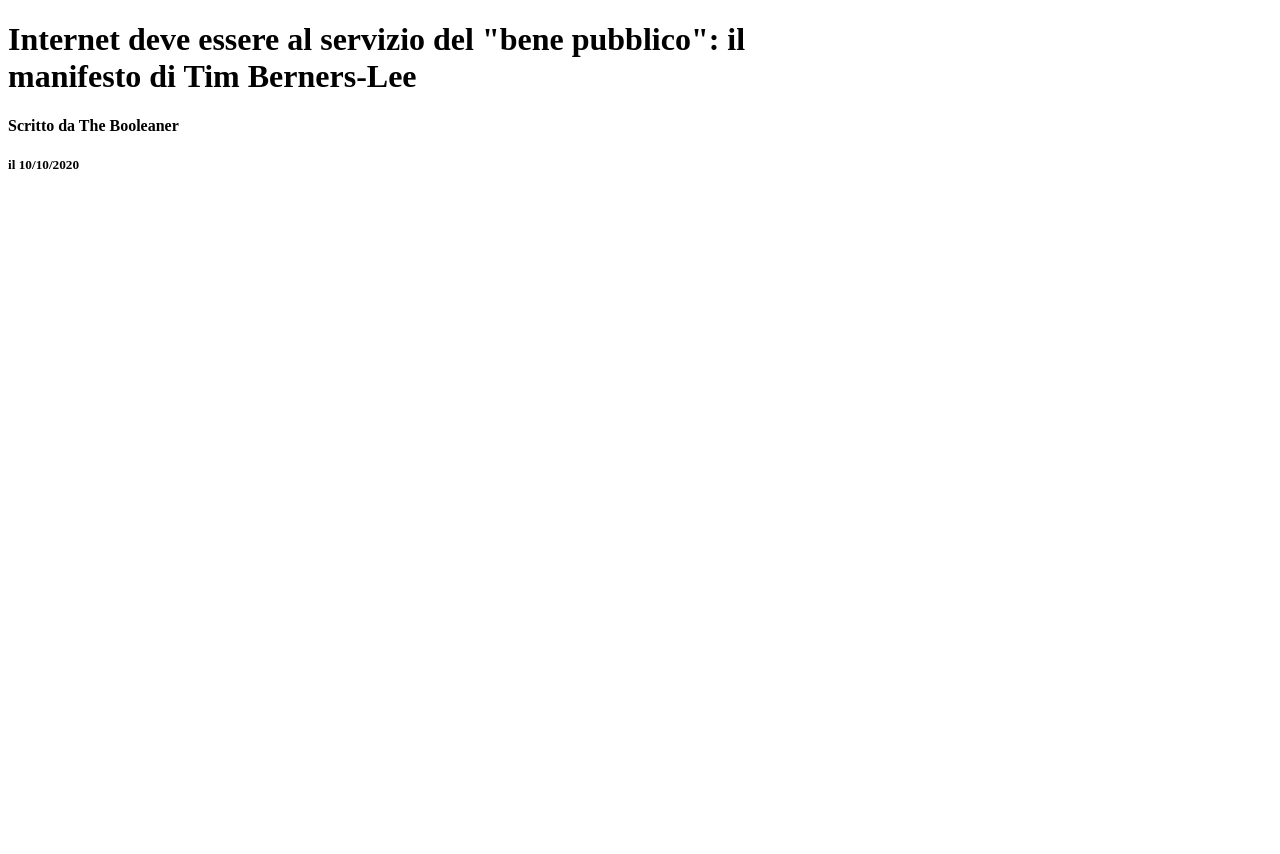
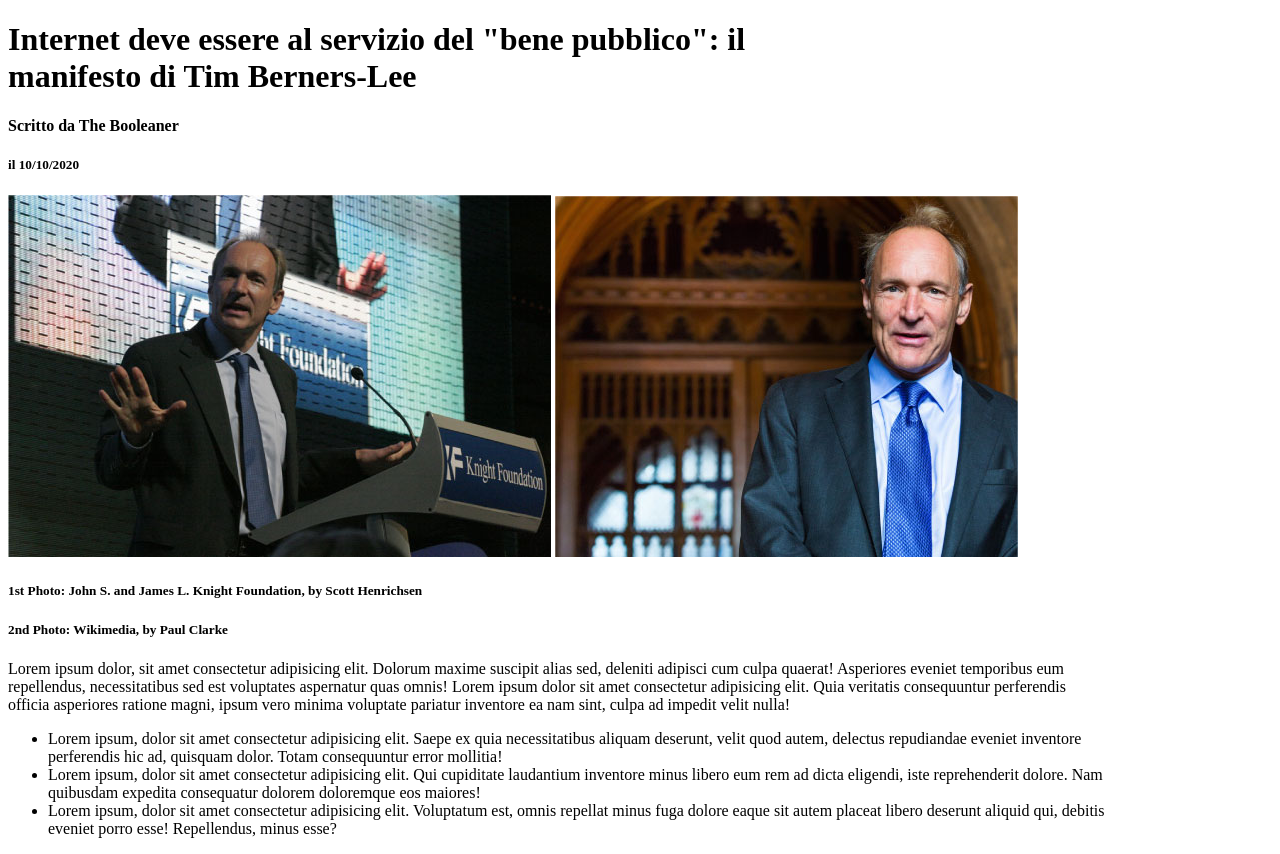
Before and after one commit to Nicola-Perera/html-css-booleaner, a plain HTML site: page index.html in a window 1280 px wide. Before the commit the page ends 800 px from the top, so only its background shows below. Drawn offline with Linux system fonts and the light colour scheme.

Commit message:
aggiungo foto e discorso di Tim

```diff
--- a/index.html
+++ b/index.html
@@ -17,17 +17,40 @@
 
         <!-- titolo e autore -->
         <div class="title">
+
             <h1>Internet deve essere al servizio del "bene pubblico": il manifesto di Tim Berners-Lee</h1>
             <h4>Scritto da <span id="autore">The Booleaner</span></h4>
             <h5>il 10/10/2020</h5>
 
         </div>
 
-
     </header>
 
     <!-- contenuto dell'articolo -->
     <main>
+        <!-- foto e descrizione di Tim -->
+        <div>
+
+            <img src="img/tim-1.jpg" alt="signore elegante che fa un discorso serio">
+            <img src="img/tim-2.jpg" alt="signore spettinato soddisfatto del suo discorso">
+            <h5>1st Photo: John S. and James L. Knight Foundation, by Scott Henrichsen</h5>
+            <h5>2nd Photo: Wikimedia, by Paul Clarke</h5>
+
+        </div>
+
+        <!-- discorso e punti principali -->
+
+        <section>
+
+            <p>Lorem ipsum dolor, sit amet consectetur adipisicing elit. Dolorum maxime suscipit alias sed, deleniti adipisci cum culpa quaerat! Asperiores eveniet temporibus eum repellendus, necessitatibus sed est voluptates aspernatur quas omnis! <span>Lorem ipsum dolor sit amet consectetur adipisicing elit.</span>  Quia veritatis consequuntur perferendis officia asperiores ratione magni, ipsum vero minima voluptate pariatur inventore ea nam sint, culpa ad impedit velit nulla!</p>
+            <ul>
+                <li>Lorem ipsum, dolor sit amet consectetur adipisicing elit. Saepe ex quia necessitatibus aliquam deserunt, velit quod autem, delectus repudiandae eveniet inventore perferendis hic ad, quisquam dolor. Totam consequuntur error mollitia!</li>
+                <li>Lorem ipsum, dolor sit amet consectetur adipisicing elit. Qui cupiditate laudantium inventore minus libero eum rem ad dicta eligendi, iste reprehenderit dolore. Nam quibusdam expedita consequatur dolorem doloremque eos maiores!</li>
+                <li>Lorem ipsum, dolor sit amet consectetur adipisicing elit. Voluptatum est, omnis repellat minus fuga dolore eaque sit autem placeat libero deserunt aliquid qui, debitis eveniet porro esse! Repellendus, minus esse?</li>
+            </ul>
+
+        </section>
+
 
     </main>
 </body>
--- a/style.css
+++ b/style.css
@@ -1,3 +1,8 @@
+body {
+    width: 1100px;
+
+}
+
 .title {
     width: 850px;
 }
```
